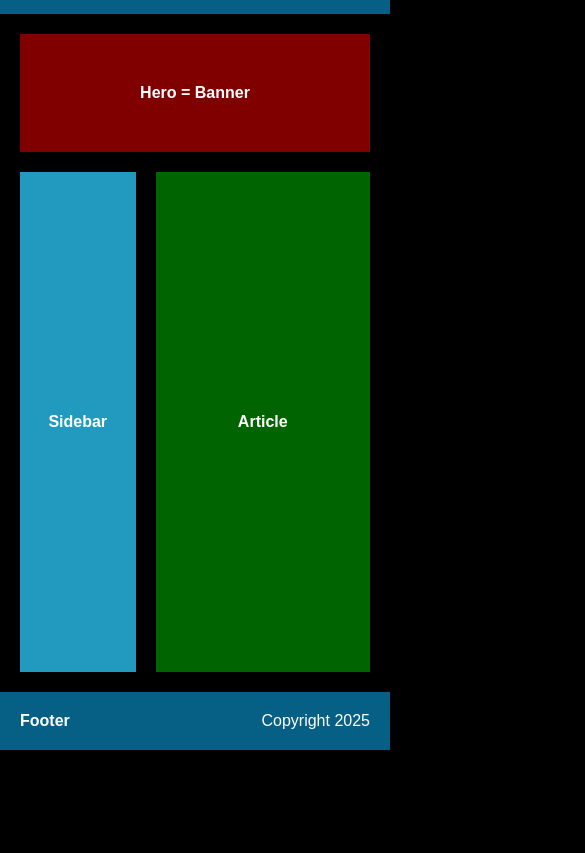
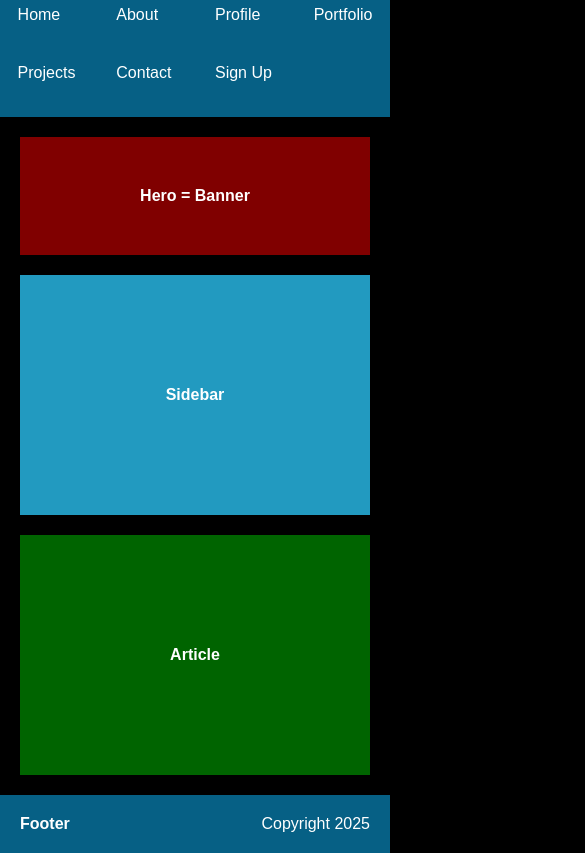
Before and after one commit to roanoarounik/Entries, a plain HTML site: page index.html in a window 390 px wide. Shown: the part 62-915 px from the top of the page, 585 px wide, since content can reach past the window. Before the commit the page ends 844 px from the top, so only its background shows below. Drawn offline with Linux system fonts and the light colour scheme.

Commit message:
Responsiveness

```diff
--- a/index.html
+++ b/index.html
@@ -36,7 +36,7 @@
                 <a href="#">
                     Contact
                 </a>
-                <a href="#">
+                <a href="#" class="spanLink">
                     Sign Up
                 </a>
             </div>
--- a/styles/styles.css
+++ b/styles/styles.css
@@ -37,19 +37,17 @@ a {
 }
 
 .boxesSection {
+    gap: 20px;
     display: grid;
+    min-height: 500px;
     grid-template-columns: 33% 1fr;
-    min-height: 500px;
-    gap: 20px;
 }
 
 aside {
-    /* padding: 200px; */
     background: #229ac0;
 }
 
 article {
-    /* padding: 200px 500px; */
     background: darkgreen;
 }
 
@@ -76,3 +74,24 @@ footer {
 .bold {
     font-weight: bold;
 }
+
+@media (max-width: 700px) {
+    .headerItems {
+        grid-gap: 15px;
+        flex-direction: column;
+    }
+    .menuList {
+        display: grid;
+        padding: 15px 0;
+        grid-template-columns: repeat(4, 1fr);
+    }
+    .spanLink {
+        grid-column: span 2;
+    }
+}
+
+@media (max-width: 400px) {
+    .boxesSection {
+        grid-template-columns: 1fr;
+    }
+}
```
